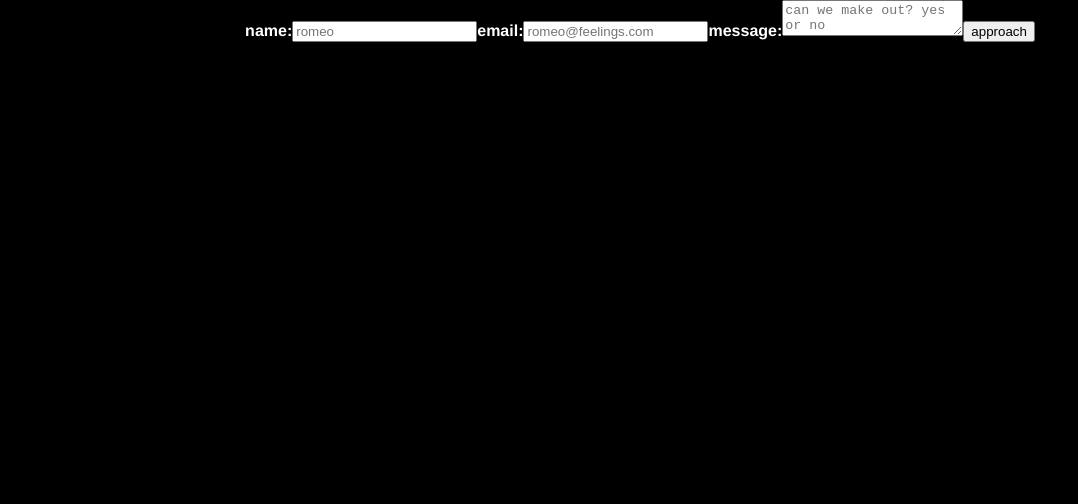
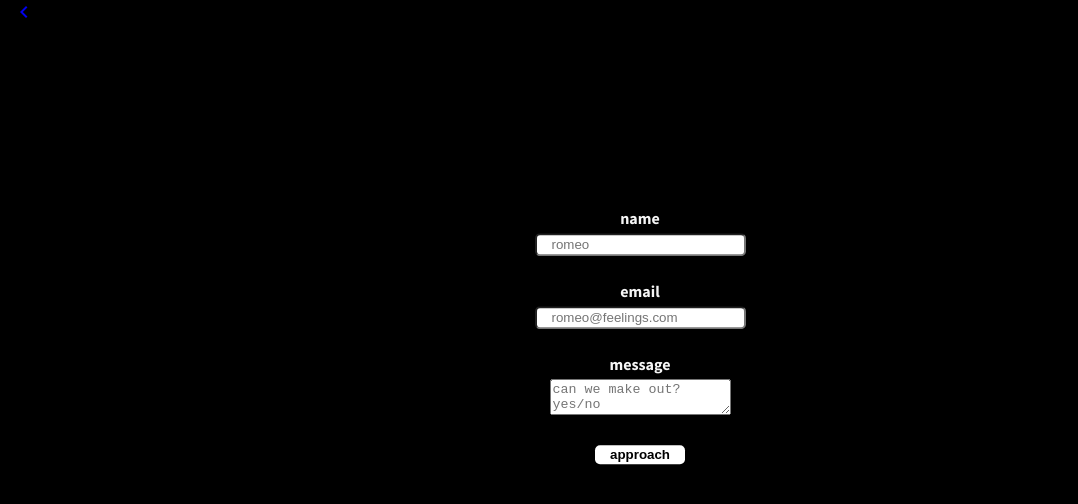
Before and after one commit to zoekirsh/fromunknown, a React (Create React App) app: page /approach in a window 1280 px wide. Shown: the top 504 px of the page, without its empty margins (0-1078 px from the left). Built offline with nearby package versions, Linux system fonts and the light colour scheme.

Commit message:
added favicon, styled contact form, added back button

```diff
--- a/public/index.html
+++ b/public/index.html
@@ -3,6 +3,12 @@
   <head>
     <meta charset="utf-8" />
     <link rel="icon" href="%PUBLIC_URL%/favicon.ico" />
+    <link rel="preconnect" href="https://fonts.gstatic.com">
+
+    <!-- font imports -->
+    <link href="https://fonts.googleapis.com/css2?family=Source+Sans+Pro:wght@700&display=swap" rel="stylesheet" />
+    <link href="https://fonts.googleapis.com/css2?family=Material+Icons+Outlined" rel="stylesheet" />
+
     <meta name="viewport" content="width=device-width, initial-scale=1" />
     <meta name="theme-color" content="#000000" />
     <meta
--- a/src/App.css
+++ b/src/App.css
@@ -3,12 +3,21 @@
 }
 
 body {
-  color: white;
+  color: whitesmoke;
   background-color: black;
-  font: "Helvetica neue";
-  font-family: Helvetica, sans-serif;
+  font: "Source Sans Pro";
+  font-family: 'Source Sans Pro', sans-serif;;
   font-weight: bold;
 }
+
+header div {
+  position: absolute;
+  transform: translate(50%);
+}
+
+/* .hover-glow:hover {
+  box-shadow: (.5rem .5rem 1rem white);
+} */
 
 .center {
   display: flex;
@@ -19,6 +28,35 @@ body {
   align-self: center;
   height: 100%;
   margin: 0;
+  transform: translate(0%, 75%);
+}
+
+.landing {
+  padding: 65px;
+}
+
+.submit-btn {
+  background: white;
+  font-weight: 700;
+  border: none;
+  border-radius: 15px;
+  padding: 10px 15px;
+  margin: 10px;
+  padding: 15px 12px;
+  border-radius: 5px;
+}
+
+.submit-btn:hover {
+  filter: drop-shadow(0 0 0.75rem white);
+}
+
+.approach input {
+  padding: 2px 15px;
+  border-radius: 5px;
+}
+
+.approach label {
+  margin: 5px 5px;
 }
 
 .App-logo {
--- a/src/components/Approach.js
+++ b/src/components/Approach.js
@@ -1,6 +1,7 @@
 import React, { useState } from 'react';
 import { Link } from 'react-router-dom'
 import emailjs from 'emailjs-com';
+import Back from './Back';
 
 const Approach = () => {
   const [inputs, setInputs] = useState({
@@ -32,21 +33,25 @@ const Approach = () => {
 
   return (
     <div>
+      <Back />
       {!submitted &&
-        <form onSubmit={sendEmail}>
-          <label>
-            name:
-              <input type="text" name="name" value={inputs.name} placeholder="romeo" onChange={handleChange} />
-          </label>
-          <label>
-            email:
-              <input type="text" name="email" value={inputs.email} placeholder="romeo@feelings.com" onChange={handleChange} />
-          </label>
-          <label>
-            message:
-              <textarea name="message" value={inputs.message} placeholder="can we make out? yes or no" onChange={handleChange} />
-          </label>
-          <input type="submit" value="approach" />
+        <form className="center approach" onSubmit={sendEmail}>
+          <label> name </label>
+          <input type="text" name="name" value={inputs.name} placeholder="romeo" onChange={handleChange} />
+
+          <br></br>
+
+          <label>email </label>
+          <input type="text" name="email" value={inputs.email} placeholder="romeo@feelings.com" onChange={handleChange} />
+
+          <br></br>
+
+          <label> message </label>
+          <textarea name="message" value={inputs.message} placeholder="can we make out? yes/no" onChange={handleChange} />
+
+          <br></br>
+
+          <input className="submit-btn" type="submit" value="approach" />
         </form>
       }
       {submitted &&
--- /dev/null
+++ b/src/components/Back.js
@@ -0,0 +1,18 @@
+import React from 'react';
+import { Link } from 'react-router-dom'
+
+const Back = () => {
+  return (
+    <header>
+      <div>
+        <Link to="/">
+          <span class="material-icons-outlined">
+            chevron_left
+          </span>
+        </Link>
+      </div>
+    </header>
+  )
+}
+
+export default Back;
--- a/src/components/Landing.js
+++ b/src/components/Landing.js
@@ -3,7 +3,7 @@ import { Link } from 'react-router-dom';
 
 const Landing = () => {
   return (
-    <div className="center">
+    <div className="center landing">
       <div><Link to="/photo"><span>photo</span></Link></div>
       <div><Link to="/ecomm"><span>e-commerce</span></Link></div>
       <div><a target="_blank" rel="noreferrer" href="https://twitter.com/seeyounvr"><span>crypto</span></a></div>
--- a/src/components/Unknown.js
+++ b/src/components/Unknown.js
@@ -1,9 +1,13 @@
 import React from 'react';
+import Back from './Back';
 
 const Unknown = () => {
   return (
     <div>
-      <p className="center">unknown</p>
+      <Back />
+      <div className="center landing">
+        <p>unknown.</p>
+      </div>
     </div>
   )
 }
```
Also changed, not shown: public/manifest.json, 1 other file (tests, documents, lock files or other folders).
